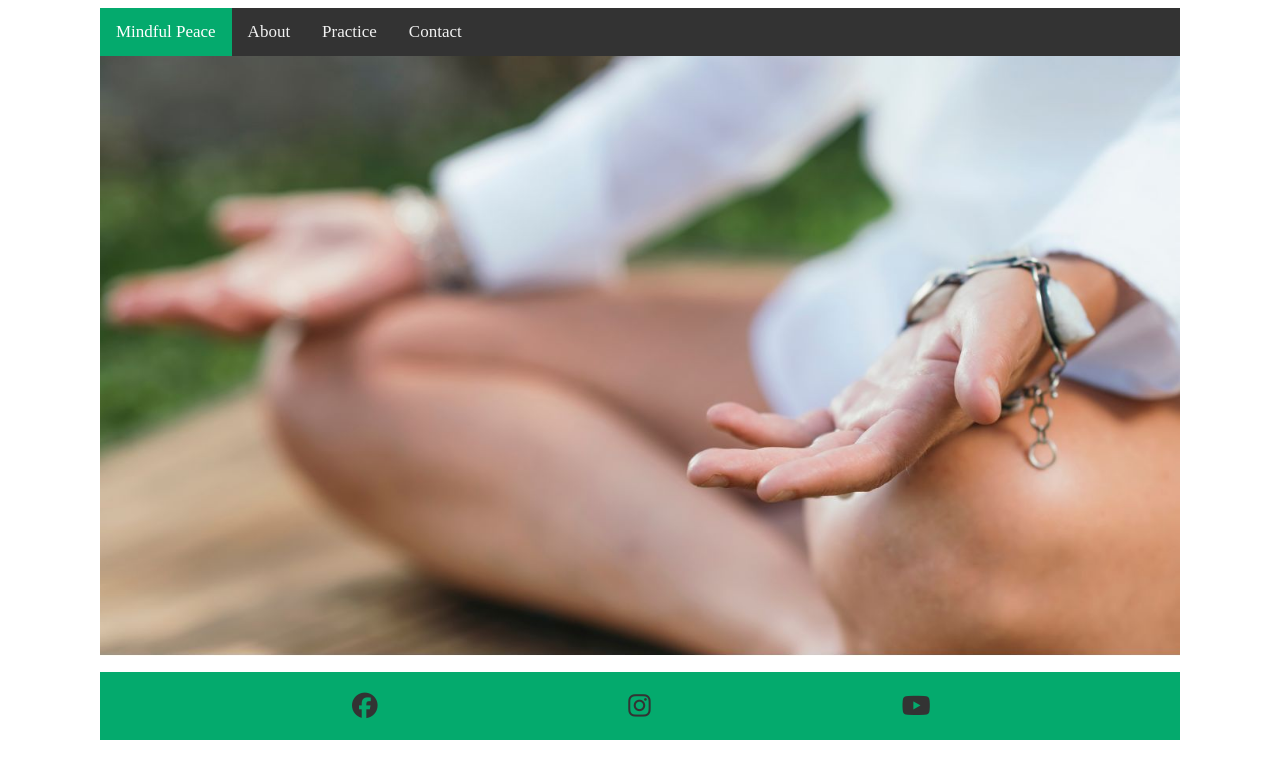
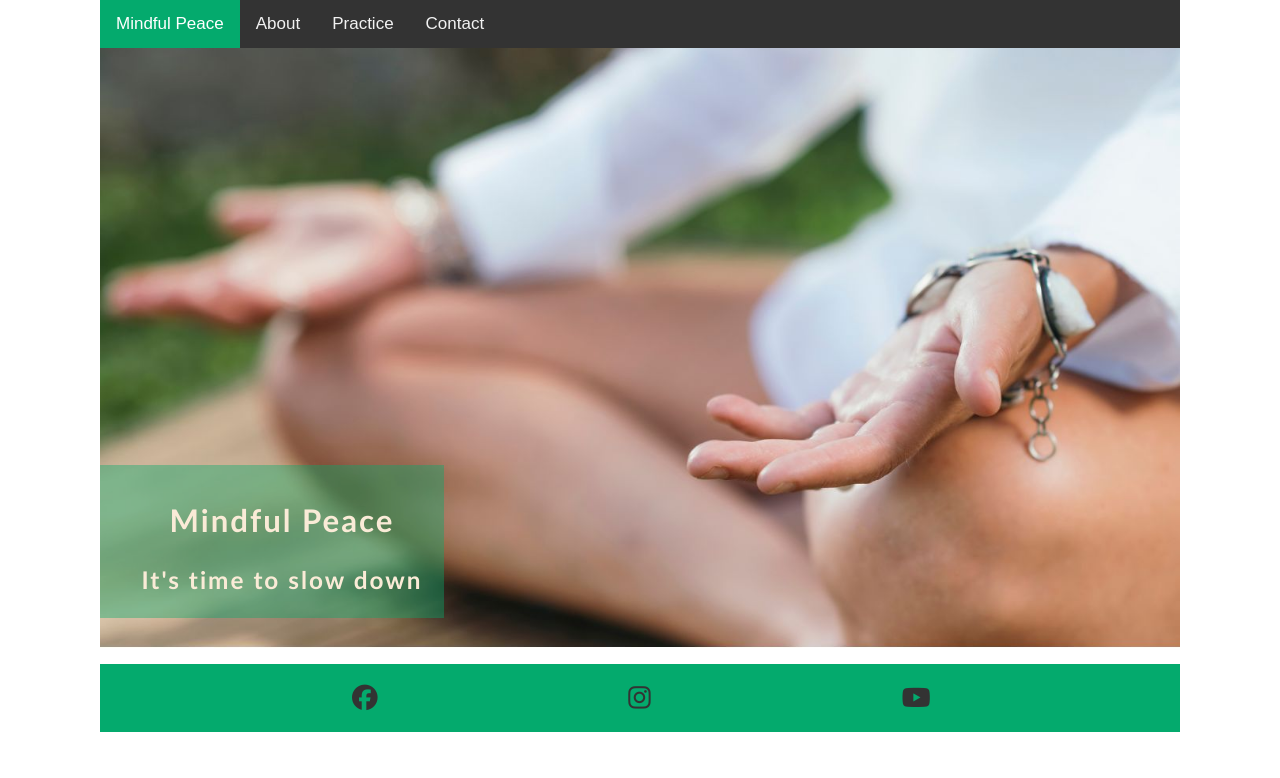
Before and after one commit to emmhe015/mypp1, a plain HTML site: page index.html in a window 1280 px wide. Drawn offline with Linux system fonts and the light colour scheme.

Commit message:
Add cover text

```diff
--- a/assets/css/style.css
+++ b/assets/css/style.css
@@ -1,6 +1,3 @@
-.hey {
-    color: aqua;
-  }
 
   .container {
     width: 100%;
@@ -33,7 +30,7 @@
 
   /* Add an active class to highlight the current page */
   .topnav a.active {
-    background-color: #04AA6D;
+    background-color: rgb(4, 170, 109);
     color: white;
   }
 
@@ -47,10 +44,38 @@
     flex: 1 0 auto;
   }
 
+  body {
+    min-height: 100vh;
+    display: flex;
+    flex-direction: column;
+    font-family: 'Lucinda sans', sans-serif;
+    margin-top: 0%;
+  }
+
+  h1, h2, h3 {
+    font-family: 'Trebuchet MS', Arial, sans-serif;
+    letter-spacing: 2px;
+  }
   #hero {
     height: 600px;
     width: 100%;
     background: url("../images/meditation.jpg") no-repeat center center/cover;
+    position: relative;
+  }
+  #cover-text {
+    background-color: rgba(4, 170, 109, 0.4);
+    font-size: 130%;
+    text-align: center;
+    position: absolute;
+    bottom: 30px;
+    width: 30%;
+    min-height: 100px;
+    padding-top: 10px;
+    padding-left: 20px;
+  }
+
+  #cover-text > h2, #cover-text > h3 {
+    color:antiquewhite
   }
 
   /* Footer */
--- a/index.html
+++ b/index.html
@@ -24,7 +24,11 @@
         <!-- end of w3schools tutorial of responsive nav bar -->
        <!-- Main Content -->
         <main>
-            <section id="hero"></section>
+            <section id="hero">
+                <div id="cover-text"><h2>Mindful Peace</h2>
+                <h3>It's time to slow down</h3>
+            </div>
+            </section>
     </div></main>
 <!-- Footer -->
     <footer class="container">
```
